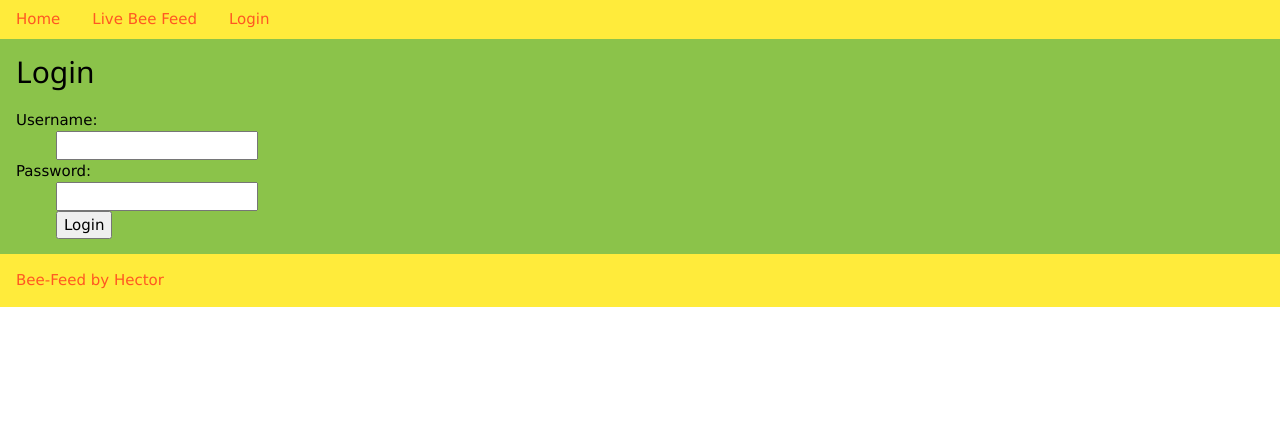
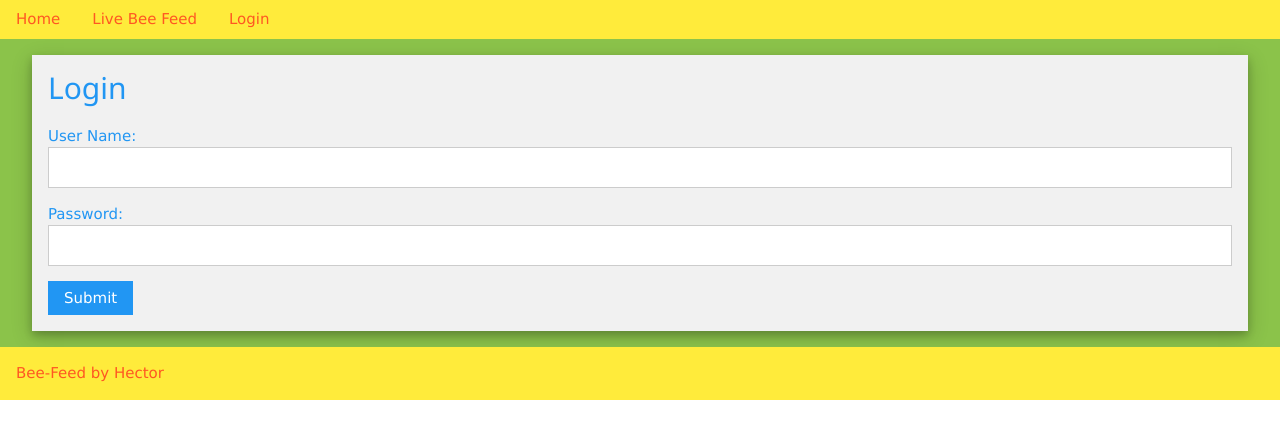
Before and after one commit to ltrojan/bee-feed, a Flask app: page /login/ in a window 1280 px wide. Shown: the part 75-514 px from the top of the page. Run offline with Flask 2, Linux system fonts and the light colour scheme; parts of the project's set-up code (start-up, migrations or seed data) failed here and were passed over.

Commit message:
improved login page

```diff
--- a/templates/login.html
+++ b/templates/login.html
@@ -1,14 +1,24 @@
 {% extends "layout.html" %}
 {% block body %}
-<h2>Login</h2>
+
 {% if error %}<p class=error><strong>Error:</strong> {{ error }}{% endif %}
-  <form action="{{ url_for('login') }}" method=post>
-    <dl>
-      <dt>Username:
-	<dd><input type=text name=username>
-	  <dt>Password:
-	    <dd><input type=password name=password>
-	      <dd><input type=submit value=Login>
-    </dl>
+
+<div class='w3-container'>
+  <!-- form -->
+  <form action="{{ url_for('login') }}" method=post class="w3-panel w3-card-4 w3-light-grey">
+    <h2 class="w3-text-blue">Login</h2>
+    <p>
+      <label class="w3-label w3-text-blue">User Name:</label>
+      <input class="w3-input w3-border" type="text" name=username>
+    </p>
+    <p>
+      <label class="w3-label w3-text-blue">Password:</label><br>
+      <input class="w3-input w3-border" type="password" name=password>
+    </p>
+    <p>
+      <button class="w3-btn w3-blue" type=submit value=Login>Submit</button>
+    </p>
   </form>
-  {% endblock %}
+</div>
+
+{% endblock %}
```
